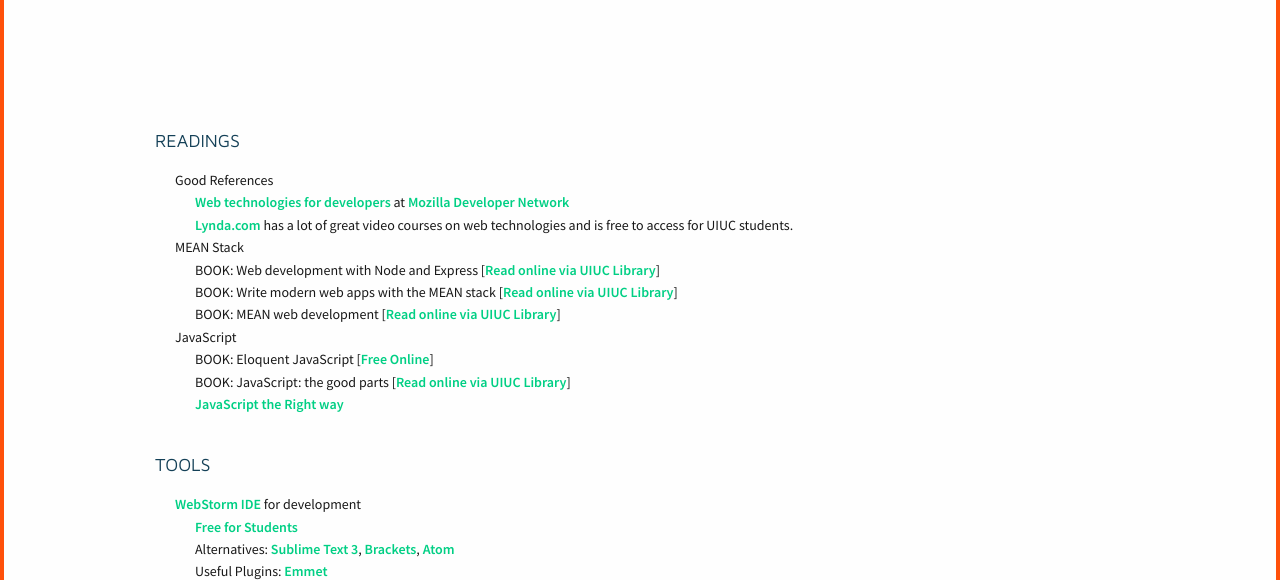
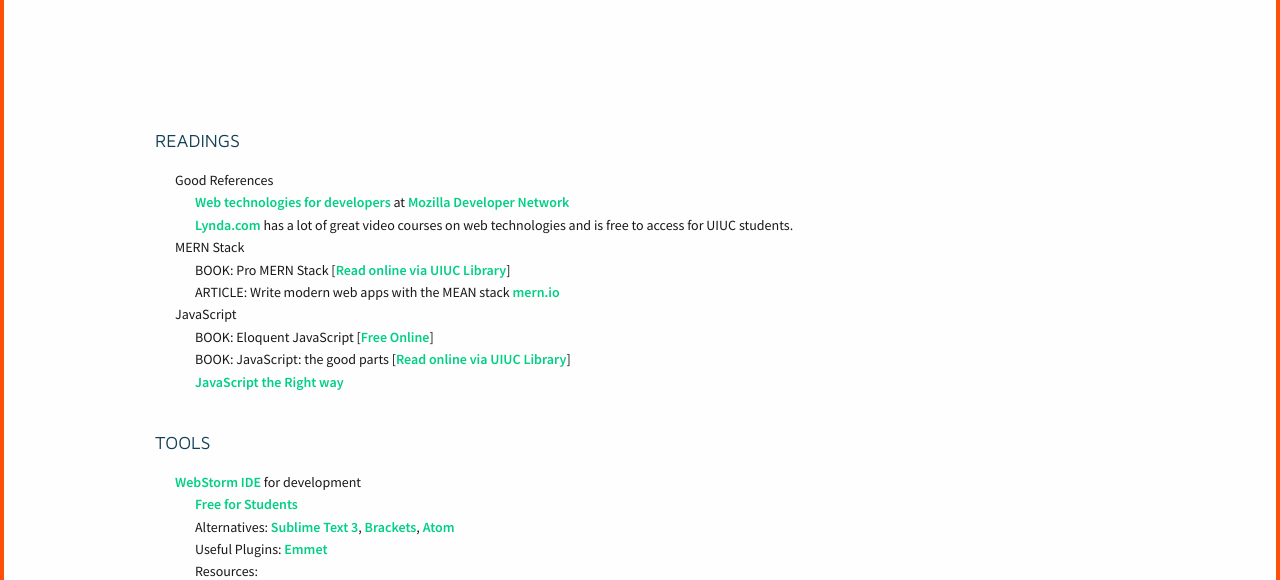
Before and after one commit to hanjinda/cs498rk.fa17, a website: page resources.html in a window 1280 px wide. Shown: the part 178-758 px from the top of the page. Drawn offline with nearby package versions, Linux system fonts and the light colour scheme.

Commit message:
update resources.htm

```diff
--- a/resources.html
+++ b/resources.html
@@ -41,11 +41,10 @@
                   </ul>
                 </li>
 
-                <li> MEAN Stack
+                <li> MERN Stack
                   <ul>
-                    <li>BOOK: Web development with Node and Express [<a href="http://vufind.carli.illinois.edu/vf-uiu/Record/uiu_7555290" >Read online via UIUC Library</a>]</li>
-                    <li>BOOK: Write modern web apps with the MEAN stack [<a href="http://vufind.carli.illinois.edu/vf-uiu/Record/uiu_7611674" >Read online via UIUC Library</a>]</li>
-                    <li>BOOK: MEAN web development [<a href="http://vufind.carli.illinois.edu/vf-uiu/Record/uiu_7611834" >Read online via UIUC Library</a>]</li>
+                    <li>BOOK: Pro MERN Stack [<a href="https://vufind.carli.illinois.edu/vf-uiu/Record/uiu_8276817" >Read online via UIUC Library</a>]</li>
+                    <li>ARTICLE: Write modern web apps with the MEAN stack <a href="http://mern.io/" >mern.io</a></li>
                   </ul>
                 </li>
 
```
